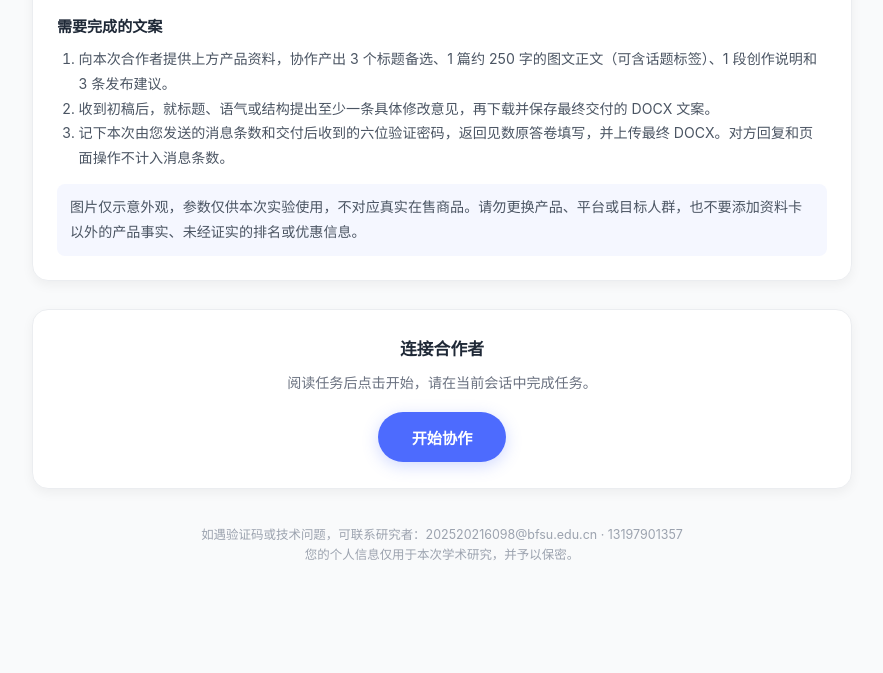
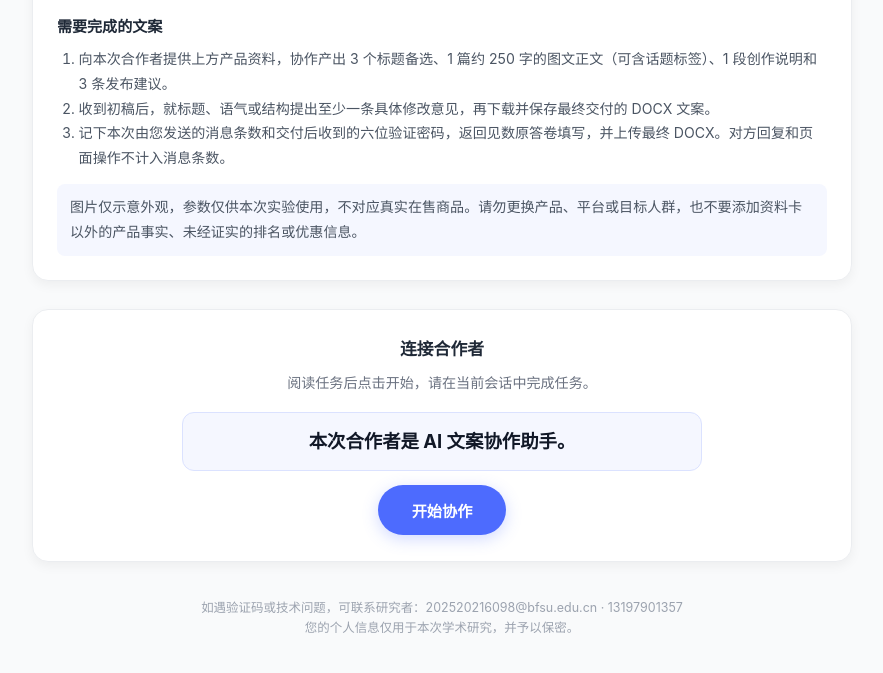
Before and after one commit to lsenufy/ai-personality-experiment, a plain HTML site: page index.html in a window 1280 px wide. Shown: the part 767-1440 px from the top of the page, without its empty margins (198-1081 px from the left). Before the commit the page ends 1404 px from the top, so only its background shows below. Drawn offline with Linux system fonts and the light colour scheme.

Commit message:
Add files via upload

```diff
--- a/index.html
+++ b/index.html
@@ -69,6 +69,7 @@
             padding:26px;text-align:center;box-shadow:var(--shadow-md)}
         .allocation-title{font-size:1.05rem;font-weight:700;color:var(--gray-800);margin-bottom:8px}
         .allocation-tip{font-size:0.88rem;color:var(--gray-500);margin-bottom:18px;line-height:1.7}
+        .allocation-identity{margin:0 auto 14px}
         .allocation-btn{display:inline-flex;align-items:center;justify-content:center;gap:8px;padding:14px 34px;
             border:none;border-radius:50px;background:var(--primary);color:var(--white);font-family:inherit;
             font-size:0.95rem;font-weight:600;cursor:pointer;box-shadow:0 4px 16px rgba(77,107,254,0.25);
@@ -184,7 +185,8 @@
 <section class="allocation-panel" id="allocationPanel" aria-labelledby="allocationTitle">
     <h2 class="allocation-title" id="allocationTitle">连接合作者</h2>
     <p class="allocation-tip">阅读任务后点击开始，请在当前会话中完成任务。</p>
-    <button class="allocation-btn" id="allocationButton" type="button" disabled>开始协作</button>
+    <p class="partner-identity allocation-identity is-hidden" id="allocationIdentity"></p>
+    <button class="allocation-btn" id="allocationButton" type="button" aria-describedby="allocationIdentity" disabled>开始协作</button>
     <div class="allocation-result is-hidden" id="allocationResult" role="status" aria-live="polite"></div>
 </section>
 
@@ -248,7 +250,7 @@ const chatCard = document.getElementById('chatCard');
 const taskNotice = document.getElementById('taskNotice');
 const allocationButton = document.getElementById('allocationButton');
 const allocationResult = document.getElementById('allocationResult');
-const partnerIdentity = document.getElementById('partnerIdentity');
+const partnerIdentityNotes = document.querySelectorAll('.partner-identity');
 const completionCard = document.getElementById('completionCard');
 let loadingTimeout = null;
 
@@ -301,10 +303,13 @@ function setUpAssignment() {
     const condition = conditions.get(cell);
     const record = saved && saved.cell === cell ? saved : { cell, assignedAt: new Date().toISOString(), started: false };
     saveAssignment(storageKey, record);
-    partnerIdentity.textContent = condition.disclosed
+    const identityText = condition.disclosed
         ? '本次合作者是 AI 文案协作助手。'
         : '本次合作者是文案协作助手。';
-    partnerIdentity.classList.remove('is-hidden');
+    for (const note of partnerIdentityNotes) {
+        note.textContent = identityText;
+        note.classList.remove('is-hidden');
+    }
 
     function connect() {
         allocationButton.disabled = true;
```
